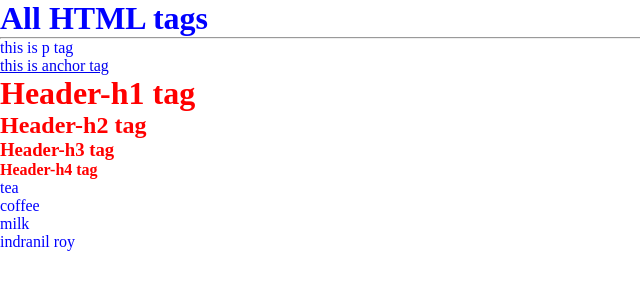
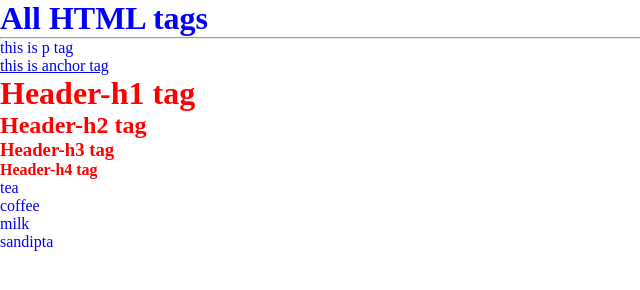
Before and after one commit to indranil-innoraft/basic-website, a plain HTML site: page index.html in a window 1280 px wide. Shown: the full height of the page, 0-640 px from the left. Drawn offline with Linux system fonts and the light colour scheme.

Commit message:
add sandipta

```diff
--- a/index.html
+++ b/index.html
@@ -24,7 +24,7 @@
     </ol>
 
     <div>
-        indranil roy
+        sandipta
     </div>
 </body>
 </html>
```
